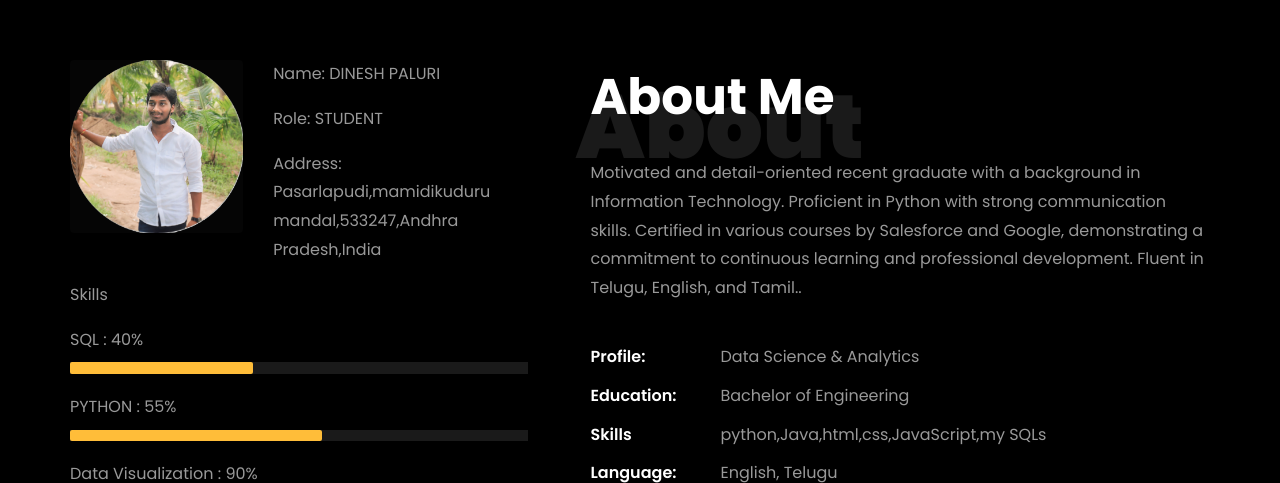
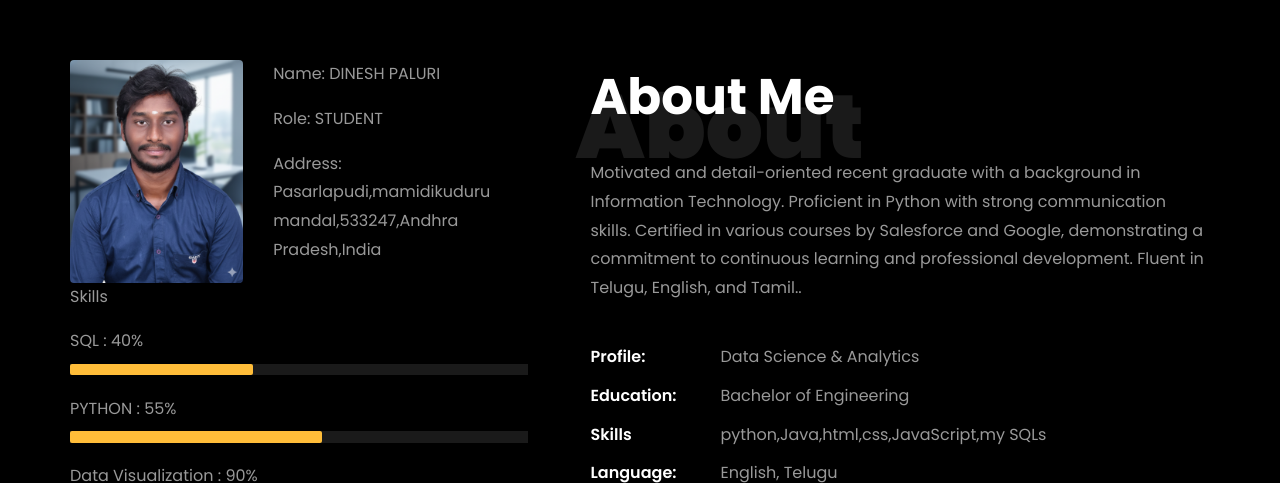
Before and after one commit to dineshpaluri/PORTFOLIO, a plain HTML site: page index.html in a window 1280 px wide. Shown: the part 802-1285 px from the top of the page. Drawn offline with Linux system fonts and the light colour scheme; files whose address does not match are found by name.

Commit message:
Update about image in index.html

```diff
--- a/index.html
+++ b/index.html
@@ -213,7 +213,7 @@
 								<div class="row">
 									<div class="col-sm-6 col-md-5">
 									  <div class="about-img">
-										<img src="images/about.png" class="img-fluid rounded b-shadow-a" alt="">
+										<img src="images/Gemini_Generated_Image_lhnmdvlhnmdvlhnm.png" class="img-fluid rounded b-shadow-a" alt="">
 									  </div>
 									</div>
 									<!-- Details next to profile image -->
```
